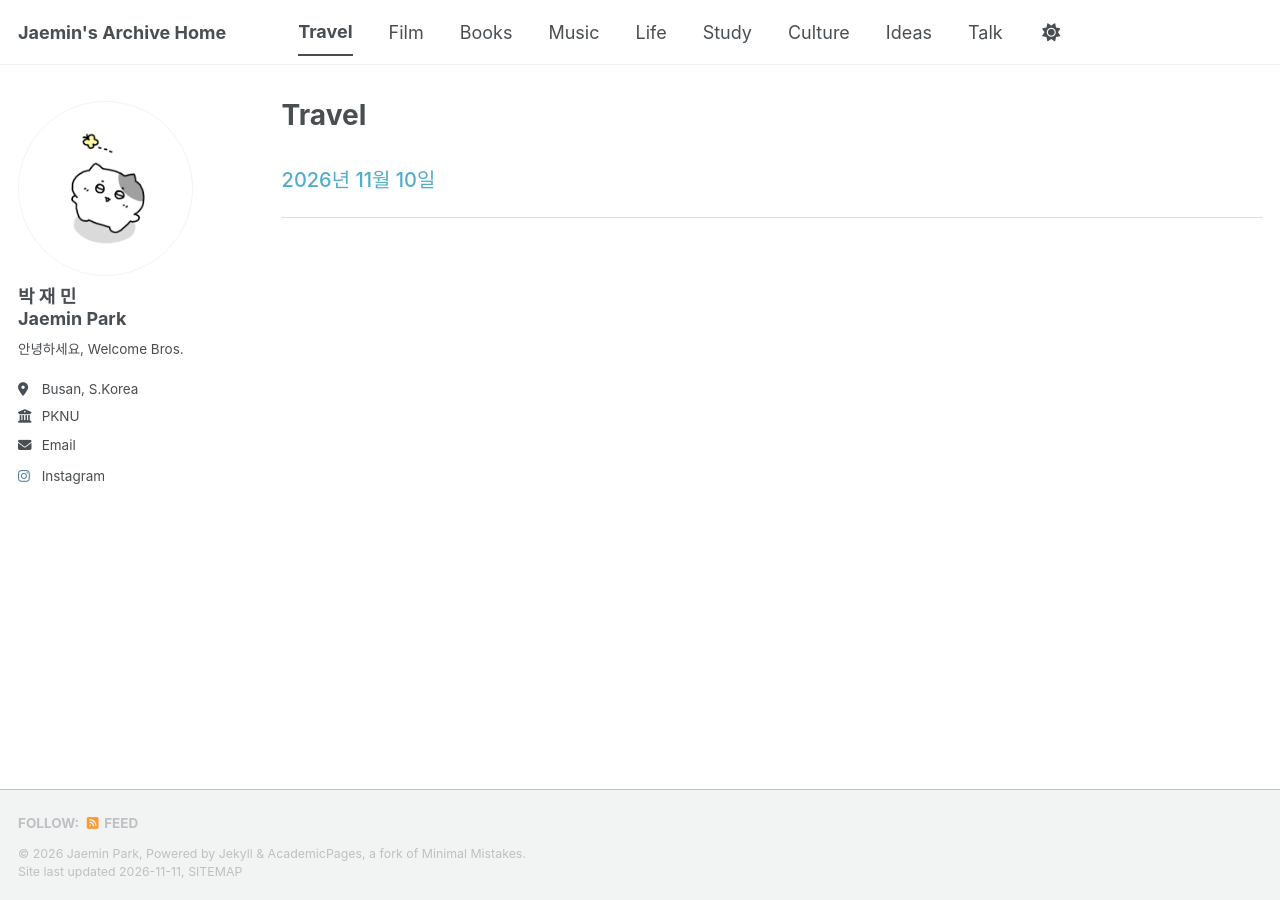
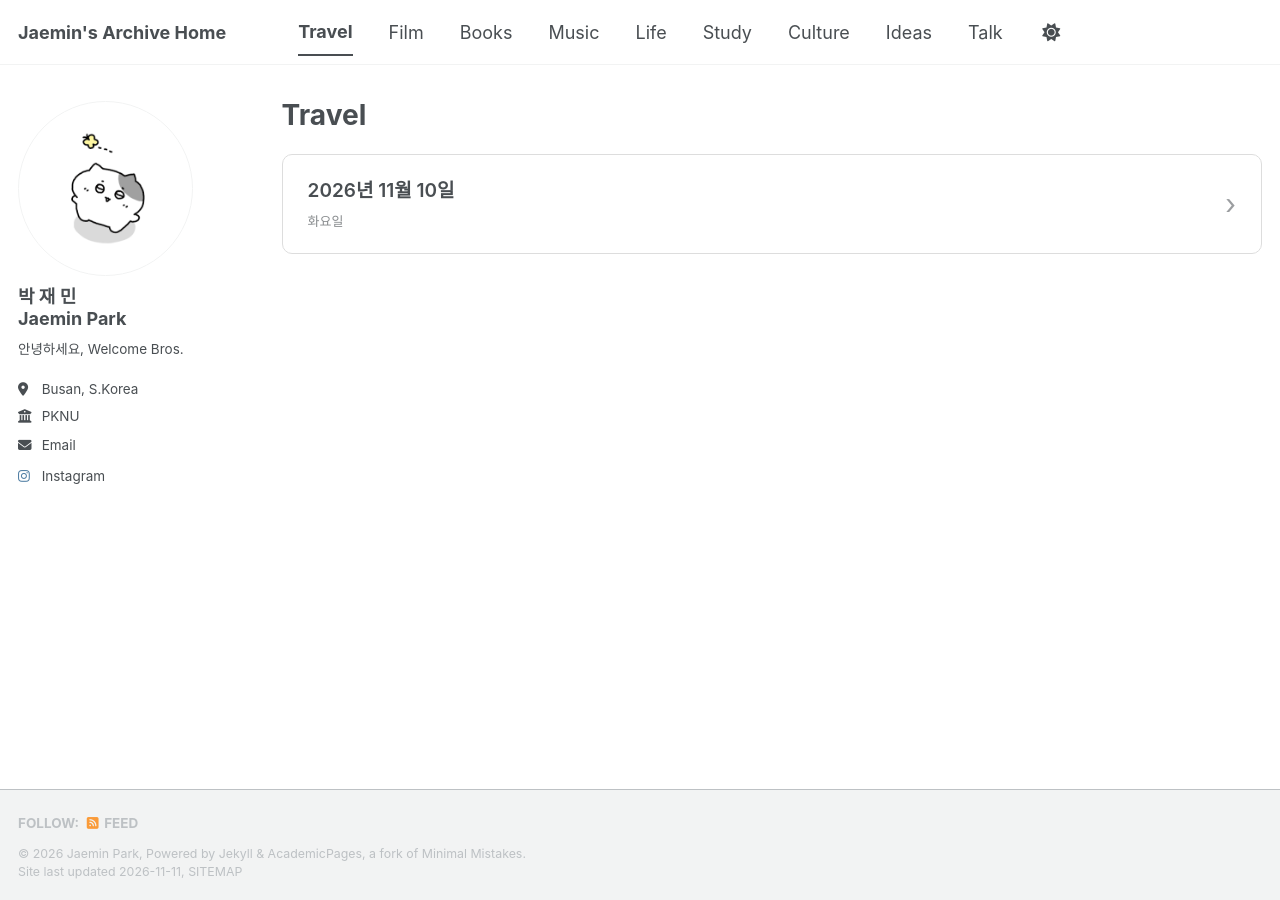
Before and after one commit to jm331kr/jm331kr.github.io, a Jekyll site: the page built from _pages/travel.html, in a window 1280 px wide. Built offline with Jekyll 4.4.1, drawn with Linux system fonts in a browser that asks for light colours; a script bundle is joined from its source files by our own code; a style sheet for code colours, icons or effects is not loaded.

Commit message:
Update travel.html

```diff
--- a/_pages/travel.html
+++ b/_pages/travel.html
@@ -7,17 +7,82 @@ author_profile: true
 
 {% assign sorted_posts = site.travel | sort: "date" | reverse %}
 
+<div class="travel-list">
+
 {% for post in sorted_posts %}
 
-  <div style="padding: 22px 0; border-bottom: 1px solid #ddd;">
+  <a href="{{ post.url | relative_url }}"
+     class="travel-card">
 
-    <a href="{{ post.url | relative_url }}"
-       style="font-size: 20px; font-weight: 500; text-decoration: none;">
+    <div class="travel-card-content">
+      <span class="travel-date">
+        {{ post.date | date: "%Y년 %m월 %d일" }}
+      </span>
 
-      {{ post.date | date: "%Y년 %m월 %d일" }}
+      <span class="travel-weekday">
+        {% assign weekday = post.date | date: "%w" %}
+        {% case weekday %}
+          {% when "0" %}일요일
+          {% when "1" %}월요일
+          {% when "2" %}화요일
+          {% when "3" %}수요일
+          {% when "4" %}목요일
+          {% when "5" %}금요일
+          {% when "6" %}토요일
+        {% endcase %}
+      </span>
+    </div>
 
-    </a>
-
-  </div>
+    <span class="travel-arrow">›</span>
+  </a>
 
 {% endfor %}
+
+</div>
+
+<style>
+.travel-list {
+  display: flex;
+  flex-direction: column;
+  gap: 16px;
+  margin-top: 25px;
+}
+
+.travel-card {
+  display: flex;
+  justify-content: space-between;
+  align-items: center;
+  padding: 22px 25px;
+  border: 1px solid #ddd;
+  border-radius: 10px;
+  text-decoration: none !important;
+  color: inherit !important;
+  transition: background 0.2s, border-color 0.2s;
+}
+
+.travel-card:hover {
+  background: rgba(128,128,128,0.08);
+  border-color: #888;
+}
+
+.travel-card-content {
+  display: flex;
+  flex-direction: column;
+  gap: 6px;
+}
+
+.travel-date {
+  font-size: 19px;
+  font-weight: 600;
+}
+
+.travel-weekday {
+  font-size: 13px;
+  opacity: 0.65;
+}
+
+.travel-arrow {
+  font-size: 28px;
+  opacity: 0.55;
+}
+</style>
```
